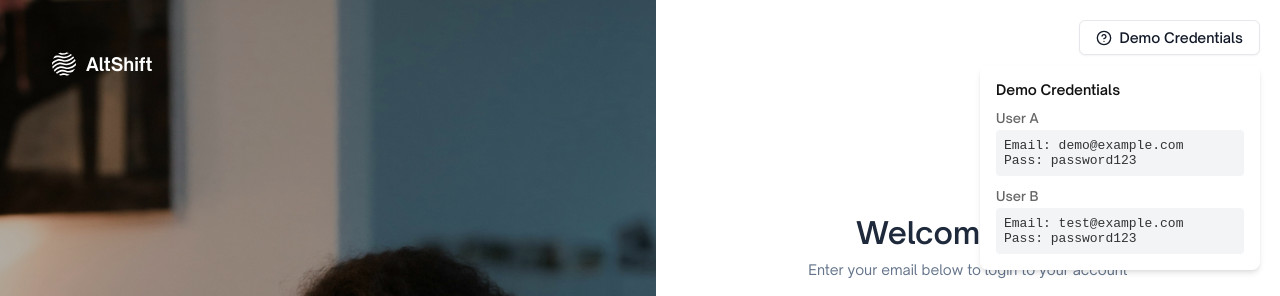
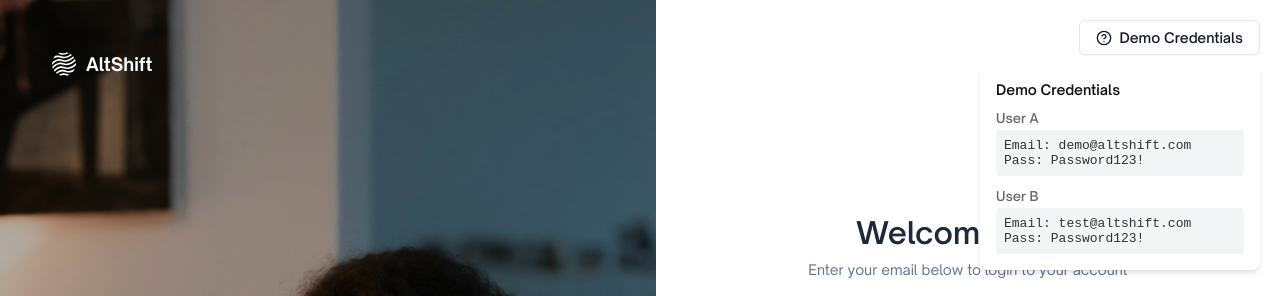
Before and after one commit to Hector-Ha/AltShift, a React (Vite) app in the folder client/: page / in a window 1280 px wide. Both pictures are taken after a click on the button "Demo Credentials". Shown: the top 296 px of the page. Built offline with nearby package versions, Linux system fonts and the light colour scheme; no server answers.

Commit message:
fix(ui): update demo credentials in login page

```diff
--- a/client/src/pages/Login.tsx
+++ b/client/src/pages/Login.tsx
@@ -227,8 +227,8 @@ const Login: React.FC = () => {
                 fontFamily: "monospace",
               }}
             >
-              <div>Email: demo@example.com</div>
-              <div>Pass: password123</div>
+              <div>Email: demo@altshift.com</div>
+              <div>Pass: Password123!</div>
             </div>
           </div>
           <div style={{ fontSize: "13px" }}>
@@ -245,8 +245,8 @@ const Login: React.FC = () => {
                 fontFamily: "monospace",
               }}
             >
-              <div>Email: test@example.com</div>
-              <div>Pass: password123</div>
+              <div>Email: test@altshift.com</div>
+              <div>Pass: Password123!</div>
             </div>
           </div>
         </div>
```
